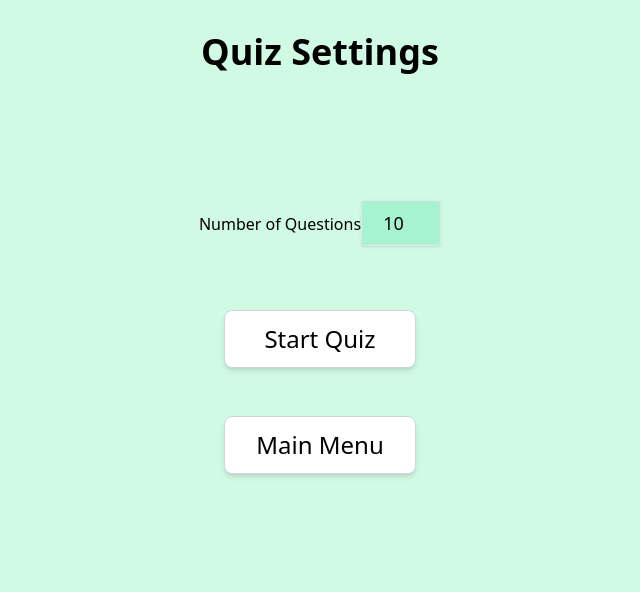
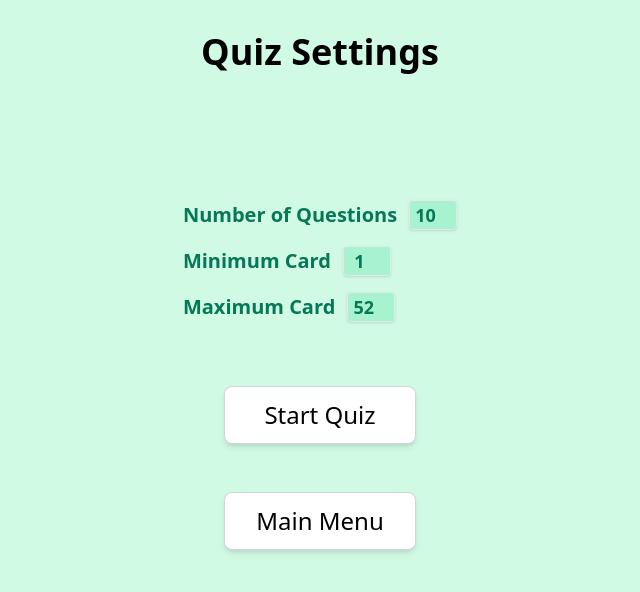
Before and after one commit to MEJHarrison/memory-decks, a React (Vite) app: page /quiz-settings in a window 1280 px wide. Shown: the top 592 px of the page, without its empty margins (320-960 px from the left). Built offline with nearby package versions, Linux system fonts and the light colour scheme.

Commit message:
Added min and max card

```diff
--- a/src/components/quiz/Quiz.jsx
+++ b/src/components/quiz/Quiz.jsx
@@ -10,7 +10,7 @@ export default function Quiz() {
         <div className="flex min-h-screen items-center justify-center p-4">
             <div className="flex flex-col items-center gap-20">
                 <QuizQuestion />
-                <h1>{getQuestionText()}</h1>
+                <h1 className="text-xl font-bold text-emerald-900 drop-shadow-sm">{getQuestionText()}</h1>
                 <QuizAnswer />
             </div>
         </div>
--- a/src/components/quiz/QuizSettings.jsx
+++ b/src/components/quiz/QuizSettings.jsx
@@ -3,10 +3,19 @@ import { useMatch, useNavigate } from 'react-router-dom';
 import { useQuiz } from '../../context/QuizContext';
 
 import Button from '../ui/Button';
+import InputNumber from '../ui/InputNumber';
 
 export default function QuizSettings() {
     const navigate = useNavigate();
-    const { generateNewQuiz, numberOfQuestions, setNumberOfQuestions } = useQuiz();
+    const {
+        generateNewQuiz,
+        numberOfQuestions,
+        setNumberOfQuestions,
+        minimumCard,
+        setMinimumCard,
+        maximumCard,
+        setMaximumCard,
+    } = useQuiz();
 
     function startQuiz() {
         generateNewQuiz();
@@ -17,21 +26,31 @@ export default function QuizSettings() {
         <div className="flex min-h-screen flex-col items-center justify-start p-8">
             <h1 className="mb-32 text-4xl font-bold">Quiz Settings</h1>
 
-            <label>
-                Number of Questions
-                <input
-                    type="number"
-                    min="5"
-                    max="52"
+            <div className="flex flex-col items-start justify-start gap-4">
+                <InputNumber
+                    labelText={'Number of Questions'}
+                    minValue={'5'}
+                    maxValue={'52'}
                     value={numberOfQuestions}
-                    onChange={(e) => setNumberOfQuestions(Number(e.target.value))}
-                    onBlur={() => {
-                        if (numberOfQuestions < 5) setNumberOfQuestions(5);
-                        if (numberOfQuestions > 52) setNumberOfQuestions(52);
-                    }}
-                    className="w-20 rounded border bg-emerald-200 px-3 py-2 text-center text-lg shadow focus:bg-white focus:outline-none focus:ring-2 focus:ring-emerald-500"
+                    setValue={setNumberOfQuestions}
                 />
-            </label>
+
+                <InputNumber
+                    labelText={'Minimum Card'}
+                    minValue={'1'}
+                    maxValue={maximumCard - 1}
+                    value={minimumCard}
+                    setValue={setMinimumCard}
+                />
+
+                <InputNumber
+                    labelText={'Maximum Card'}
+                    minValue={minimumCard + 1}
+                    maxValue={'52'}
+                    value={maximumCard}
+                    setValue={setMaximumCard}
+                />
+            </div>
 
             <div className="m-16 flex flex-col items-center gap-12">
                 <Button onClick={startQuiz}>Start Quiz</Button>
--- /dev/null
+++ b/src/components/ui/CardAbbreviation.jsx
@@ -0,0 +1,25 @@
+export default function CardAbbreviation({ card }) {
+    function getRankLetter(card) {
+        return card.rank === '10' ? '10' : card.rank[0].toUpperCase();
+    }
+
+    function getSuitSymbol(card) {
+        switch (card.suit[0]) {
+            case 'C':
+                return '♣️';
+            case 'H':
+                return '♥️';
+            case 'S':
+                return '♠️';
+            case 'D':
+                return '♦️';
+        }
+    }
+
+    return (
+        <>
+            {getRankLetter(card)}
+            <span style={{ fontSize: '0.8em' }}>{getSuitSymbol(card)}</span>
+        </>
+    );
+}
--- a/src/components/ui/DisplayCardPosition.jsx
+++ b/src/components/ui/DisplayCardPosition.jsx
@@ -8,7 +8,7 @@ export default function DisplayCardPosition({ card, size = 'Large' }) {
 
     return (
         <div className={style}>
-            <div className={size === 'Large' ? 'text-4xl' : 'text-2xl'}>{card.position}</div>
+            <div className="text-4xl">{card.position}</div>
         </div>
     );
 }
--- a/src/components/ui/DisplayCardSymbol.jsx
+++ b/src/components/ui/DisplayCardSymbol.jsx
@@ -1,23 +1,11 @@
+import CardAbbreviation from './CardAbbreviation';
+
 export default function DisplayCardSymbol({ card }) {
-    const rankLetter = card.rank === '10' ? '10' : card.rank[0].toUpperCase();
-
-    function getSuitSymbol(suitLetter) {
-        switch (suitLetter) {
-            case 'C':
-                return '♣️';
-            case 'H':
-                return '♥️';
-            case 'S':
-                return '♠️';
-            case 'D':
-                return '♦️';
-        }
-    }
-
     return (
         <div className="flex h-16 w-32 items-center justify-center">
-            <div className="p-1 text-4xl">{rankLetter}</div>
-            <div className="p-1 text-2xl">{getSuitSymbol(card.suit[0])}</div>
+            <div className="p-1 text-4xl">
+                <CardAbbreviation card={card} />
+            </div>
         </div>
     );
 }
--- /dev/null
+++ b/src/components/ui/InputNumber.jsx
@@ -0,0 +1,19 @@
+export default function InputNumber({ labelText, minValue, maxValue, value, setValue }) {
+    return (
+        <label className="flex items-center gap-3 text-xl font-bold text-emerald-700">
+            {labelText}
+            <input
+                type="number"
+                min={minValue}
+                max={maxValue}
+                value={value}
+                onChange={(e) => setValue(Number(e.target.value))}
+                onBlur={() => {
+                    if (numberOfQuestions < { minValue }) setValue({ minValue });
+                    if (numberOfQuestions > { maxValue }) setValue({ maxValue });
+                }}
+                className="w-12 rounded border bg-emerald-200 text-center text-lg shadow focus:bg-white focus:outline-none focus:ring-2 focus:ring-emerald-500"
+            />
+        </label>
+    );
+}
--- a/src/context/QuizContext.jsx
+++ b/src/context/QuizContext.jsx
@@ -8,12 +8,16 @@ function noop() {}
 const QuizContext = createContext({
     quiz: [],
     generateNewQuiz: noop,
-    resetQuit: noop,
+    resetQuiz: noop,
     getCurrentQuestion: noop,
     getQuestionText: noop,
     onAnswer: noop,
     numberOfQuestions: 10,
     setNumberOfQuestions: noop,
+    minimumCard: 1,
+    setMinimumCard: noop,
+    maximumCard: 52,
+    setMaximumCard: noop,
     currentQuestionIndex: 0,
     correctAnswers: 0,
     answers: [],
@@ -23,9 +27,11 @@ export function QuizProvider({ children }) {
     const [currentQuestionIndex, setCurrentQuestionIndex] = useState(0);
     const [correctAnswers, setCorrectAnswers] = useState(0);
     const [numberOfQuestions, setNumberOfQuestions] = useState(10);
+    const [minimumCard, setMinimumCard] = useState(1);
+    const [maximumCard, setMaximumCard] = useState(52);
     const [answers, setAnswers] = useState([]);
     const navigate = useNavigate();
-    const [quiz, setQuiz] = useState(() => generateQuiz(10));
+    const [quiz, setQuiz] = useState(() => generateQuiz(10, 1, 52));
 
     useEffect(() => {
         if (currentQuestionIndex >= quiz.length && quiz.length > 0) {
@@ -48,7 +54,7 @@ export function QuizProvider({ children }) {
     function generateNewQuiz() {
         resetState();
 
-        setQuiz(generateQuiz(numberOfQuestions));
+        setQuiz(generateQuiz(numberOfQuestions, minimumCard, maximumCard));
     }
 
     function getCurrentQuestion() {
@@ -78,12 +84,13 @@ export function QuizProvider({ children }) {
         const questionCard = currentQuestion.questionCard;
         const answerCard = currentQuestion.answerCard;
         const isCorrect = selectedAnswer.position === answerCard.position;
+        const type = currentQuestion.type;
 
         if (isCorrect) {
             setCorrectAnswers((prev) => prev + 1);
         }
 
-        setAnswers((prev) => [...prev, { questionText, questionCard, answerCard, selectedAnswer, isCorrect }]);
+        setAnswers((prev) => [...prev, { questionText, questionCard, answerCard, selectedAnswer, isCorrect, type }]);
 
         setCurrentQuestionIndex((prevIndex) => prevIndex + 1);
     }
@@ -101,6 +108,10 @@ export function QuizProvider({ children }) {
         onAnswer: handleAnswer,
         numberOfQuestions,
         setNumberOfQuestions,
+        minimumCard,
+        setMinimumCard,
+        maximumCard,
+        setMaximumCard,
         currentQuestionIndex,
         correctAnswers,
         answers,
--- a/src/utils/quizGenerator.js
+++ b/src/utils/quizGenerator.js
@@ -50,14 +50,14 @@ function generateQuestion(type, index) {
     };
 }
 
-export function generateQuiz(numQuestions = 10) {
+export function generateQuiz(numQuestions = 10, minimumCard, maximumCard) {
     const types = ['nextCard', 'previousCard', 'positionOfCard', 'cardAtPosition'];
 
     const questions = [];
 
     for (let index = 0; index < numQuestions; index++) {
         const type = types[Math.floor(Math.random() * types.length)];
-        const cardIndex = Math.floor(Math.random() * deck.cards.length);
+        const cardIndex = Math.floor(Math.random() * (maximumCard - minimumCard + 1)) + (minimumCard - 1);
 
         questions.push(generateQuestion(type, cardIndex));
     }
```
Also changed, not shown: src/components/quiz/QuizResults.jsx (+29 -13 lines).
